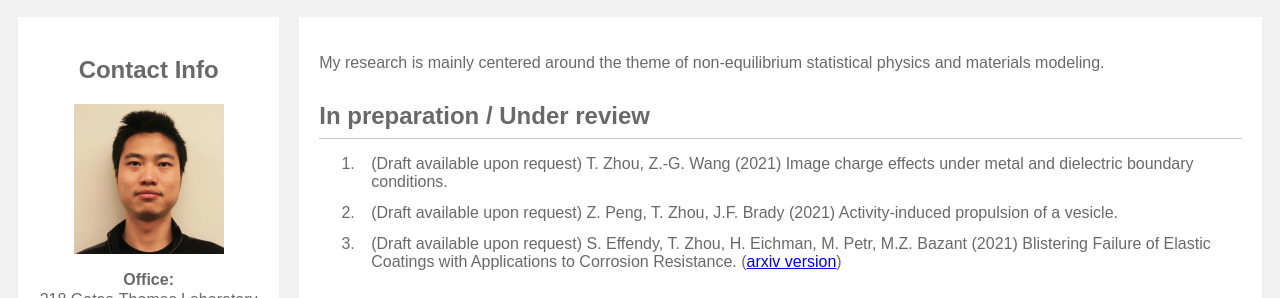
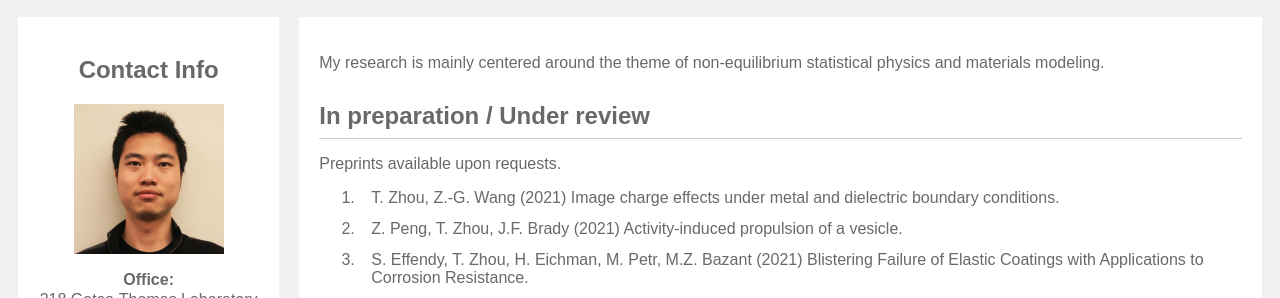
Before and after one commit to edmondztt/edmondztt.github.io, a plain HTML site: page publications.html in a window 1280 px wide. Shown: the part 176-474 px from the top of the page. Drawn offline with Linux system fonts and the light colour scheme.

Commit message:
Update publications.html

```diff
--- a/publications.html
+++ b/publications.html
@@ -55,10 +55,11 @@
 
 		<h2 style="padding-top: 10px;">In preparation / Under review</h2>
 		<hr/>
+		Preprints available upon requests.
 		<ol>
-			<li>(Draft available upon request) T. Zhou, Z.-G. Wang (2021) Image charge effects under metal and dielectric boundary conditions.</li>
-			<li>(Draft available upon request) Z. Peng, T. Zhou, J.F. Brady (2021) Activity-induced propulsion of a vesicle.</li>
-			<li>(Draft available upon request) S. Effendy, T. Zhou,  H. Eichman, M. Petr, M.Z. Bazant (2021) Blistering Failure of Elastic Coatings with Applications to Corrosion Resistance. (<a href="https://arxiv.org/abs/2106.13371">arxiv version</a>)</li>
+			<li>T. Zhou, Z.-G. Wang (2021) Image charge effects under metal and dielectric boundary conditions.</li>
+			<li>Z. Peng, T. Zhou, J.F. Brady (2021) Activity-induced propulsion of a vesicle.</li>
+			<li>S. Effendy, T. Zhou,  H. Eichman, M. Petr, M.Z. Bazant (2021) Blistering Failure of Elastic Coatings with Applications to Corrosion Resistance.</li>
 		 </ol>
 
 		<h2>Publications</h2>
@@ -67,11 +68,11 @@
 			<li>T. Zhou, Z. Peng, M. Gulian, J.F. Brady. Distribution and pressure of active Levy swimmers under confinement, Journal of Physics A: Mathematical and Theoretical (2021).</li>
 			<li>T. Zhou, M. Mirzadeh, R. Pellenq and M.Z. Bazant. Theory of freezing point depression in charged porous media, Physical Review E (2021).</li>
 			<li>T. Zhou, M. Mirzadeh, R. Pellenq and M.Z. Bazant. Freezing Point Depression and Material Damage by Nano-fluidic Salt Trapping, Physical Review Fluids (2020) 5 (12),124201</li>
+			<li>T. Zhou, K. Ioannidou, F. Ulm, M. Bazant and R. Pellenq. Multiscale Poromechanics of Wet Cement Paste. PNAS (2019) 116(22):  10652-10657.(Student paper award in the Engineering Mechanics Institute 2019 conference)</li>
+			<li>T. Zhou, K. Ioannidou, E. Masoero, M. Mirzadeh, R. Pellenq and M.Z. Bazant. Capillary Stress and Structural Relaxation in Moist Granular Materials. Langmuir (2019) 35 (12), 4397-4402.</li>
 			<li>T. Gao, Y. Han, D. Fraggedakis, S. Das,T. Zhou, C.-N. Yeh, S. Xu, W. Chueh, J. Li, M.Z. Bazant. Interplay of lithium intercalation and plating on a single graphite particle, Joule 5.2 (2021): 393-414.</li>
 			<li>S. Monfared,T. Zhou, J. Andrade, K. Ioannidou, F. Radjai, F. Ulm and R. Pellenq. The Effect of Confinement on Capillary Phase Transition In Granular Aggregates, Physical Review Letters (2020) 125(255501).</li>
 			<li>M. Mirzadeh, T. Zhou, A. Amooie, D. Fraggedakis, T. Ferguson, M.Z. Bazant. Vortices of electro-osmotic flow in heterogeneous porous media. Physical Review Fluids 5, 103701 (2020, Editors’ suggestion).</li>
-			<li>T. Zhou, K. Ioannidou, F. Ulm, M. Bazant and R. Pellenq. Multiscale Poromechanics of Wet Cement Paste. PNAS (2019) 116(22):  10652-10657.(Student paper award in the Engineering Mechanics Institute 2019 conference)</li>
-			<li>T. Zhou, K. Ioannidou, E. Masoero, M. Mirzadeh, R. Pellenq and M.Z. Bazant. Capillary Stress and Structural Relaxation in Moist Granular Materials. Langmuir (2019) 35 (12), 4397-4402.</li>
 			<li>D. Fraggedakis, M. Mirzadeh, T. Zhou,  and  M.Z. Bazant.Dielectricbreakdown by electric-field induced phase separation. Journal of The Electrochemical Society, 167(11):113504(2020).</li>
 			<li>D. Fraggedakis, N. Nadkarni, T. Gao, T. Zhou, Y. Zhang, Y. Han, R. M. Stephens, Y. Shao-Horn, and M.Z. Bazant. A scaling law to determine phase morphologies during ion intercalation. Energy & Environmental Science (2020).</li>
 			<li>N. Nadkarni, T. Zhou, D. Fraggedakis, T. Gao and M.Z. Bazant. Modeling the Metal-Insulator Phase Transition in LixCoO2for Energy and Information Storage. Advanced Functional Materials 29, no. 40 (2019):1902821.</li>
```
